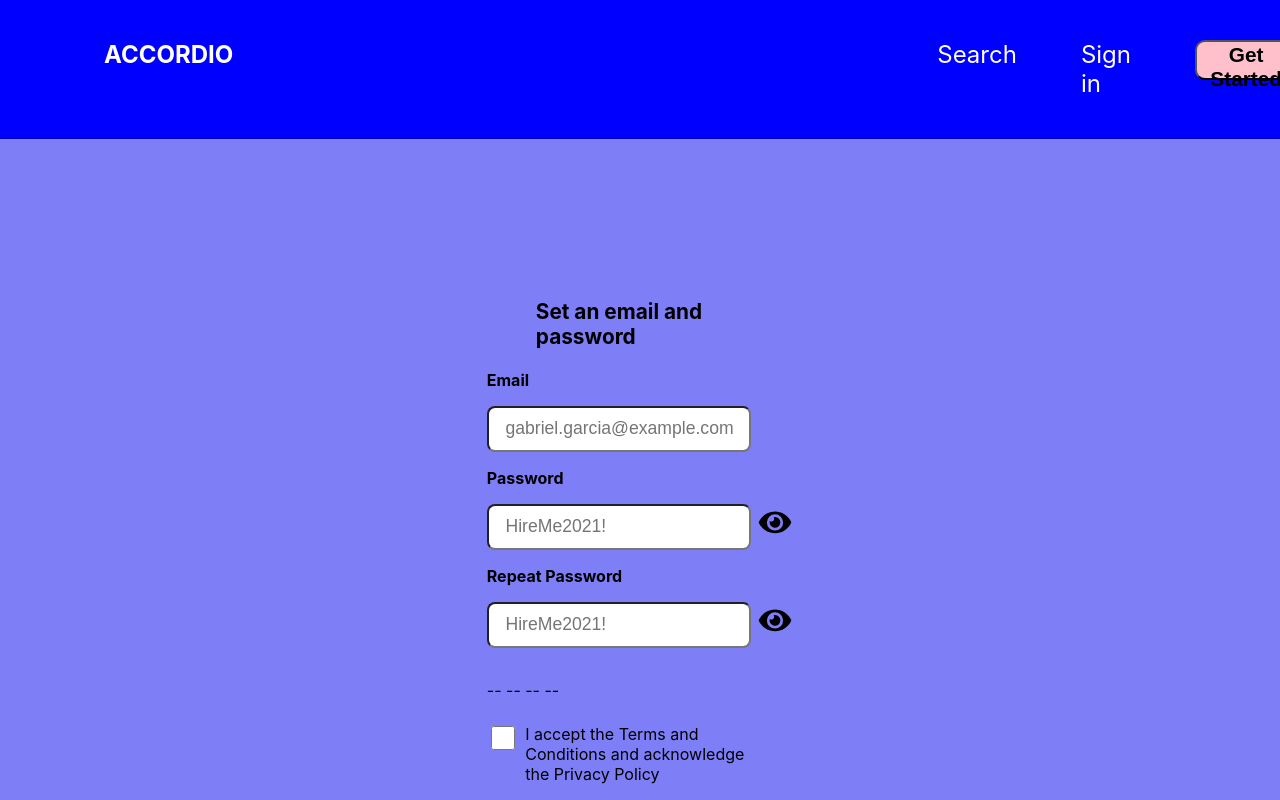
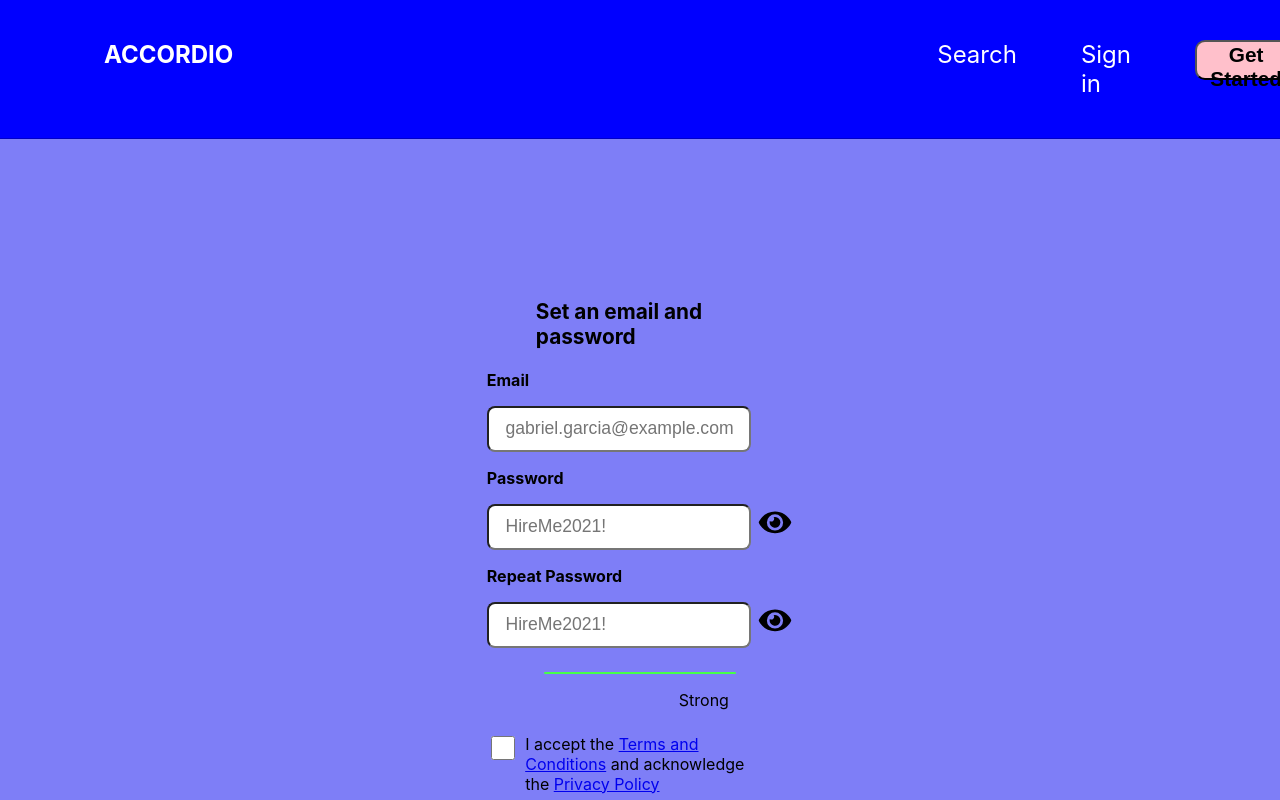
Before and after one commit to alinan-vn/accordio-frontend-react, a React (Create React App) app: page /create-account in a window 1280 px wide. Shown: the top 800 px of the page. Built offline with nearby package versions, Linux system fonts and the light colour scheme.

Commit message:
made the password meter one hr, cant figure out how to fit multiple hr in one row; fixed terms and conditions styling;

```diff
--- a/src/components/create-account/index.jsx
+++ b/src/components/create-account/index.jsx
@@ -90,11 +90,14 @@ class CreateAccount extends React.Component {
                         {this.properEyeIcon()}
                     </label><br />
 
-                    <p>-- -- -- --</p> {/* bar that shows how good password is */}
+                    <div className='create-account__password-lines'>
+                        <hr />
+                        <p>Strong</p>
+                    </div>
 
                     <div className='create-account__form-terms-and-conditions'>
                         <input type='checkbox' />
-                        <p>I accept the Terms and Conditions and acknowledge the Privacy Policy</p>
+                        <p>I accept the <a href='#target'>Terms and Conditions</a> and acknowledge the <a href='#target'>Privacy Policy</a></p>
                     </div>
 
                     <button>Continue</button>
--- a/src/scss/_create-account.scss
+++ b/src/scss/_create-account.scss
@@ -57,4 +57,19 @@
 
         }
     }
+
+    &__password-lines {
+        & > hr {
+            width: 15vw;
+            height: .25vh;
+            border-style: none;
+            background-color: #47ff47;
+            border-color: #47ff47;
+            border-radius: 10rem;
+        }
+
+        & > p {
+            margin-left: 15vw;
+        }
+    }
 }
```
